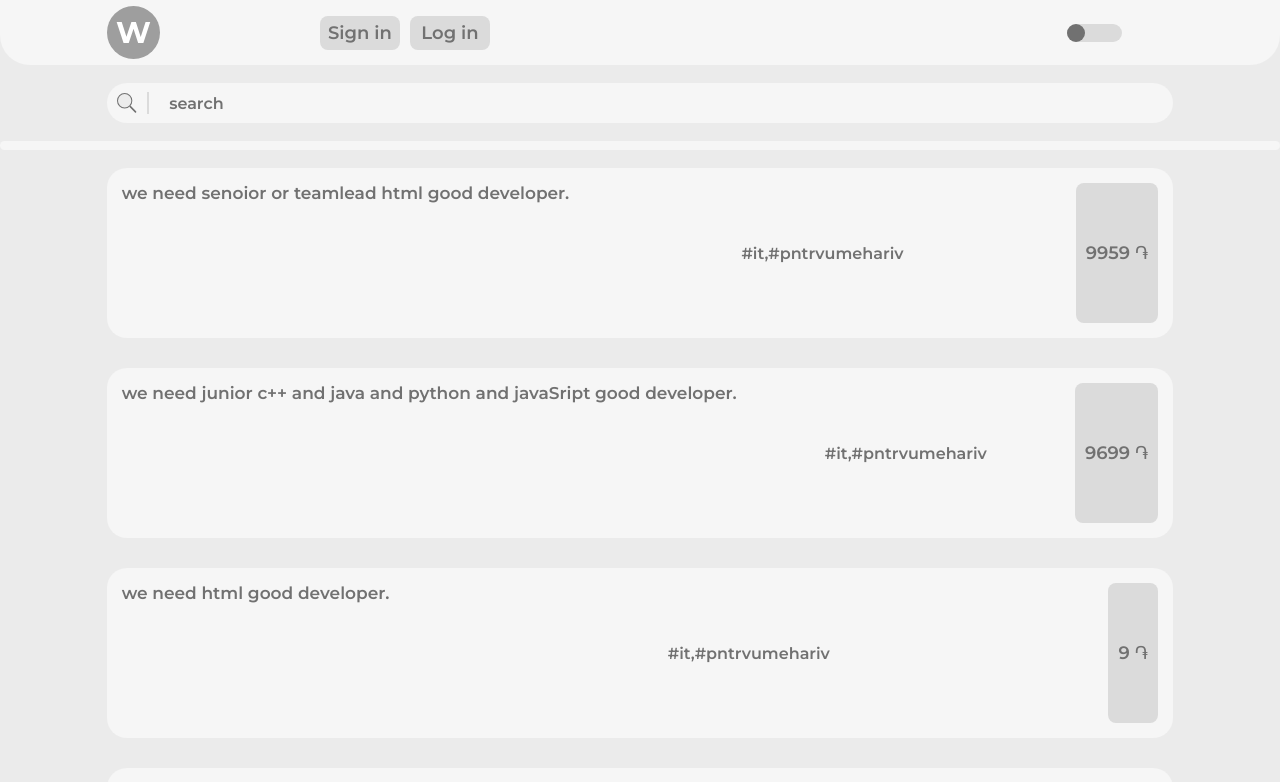
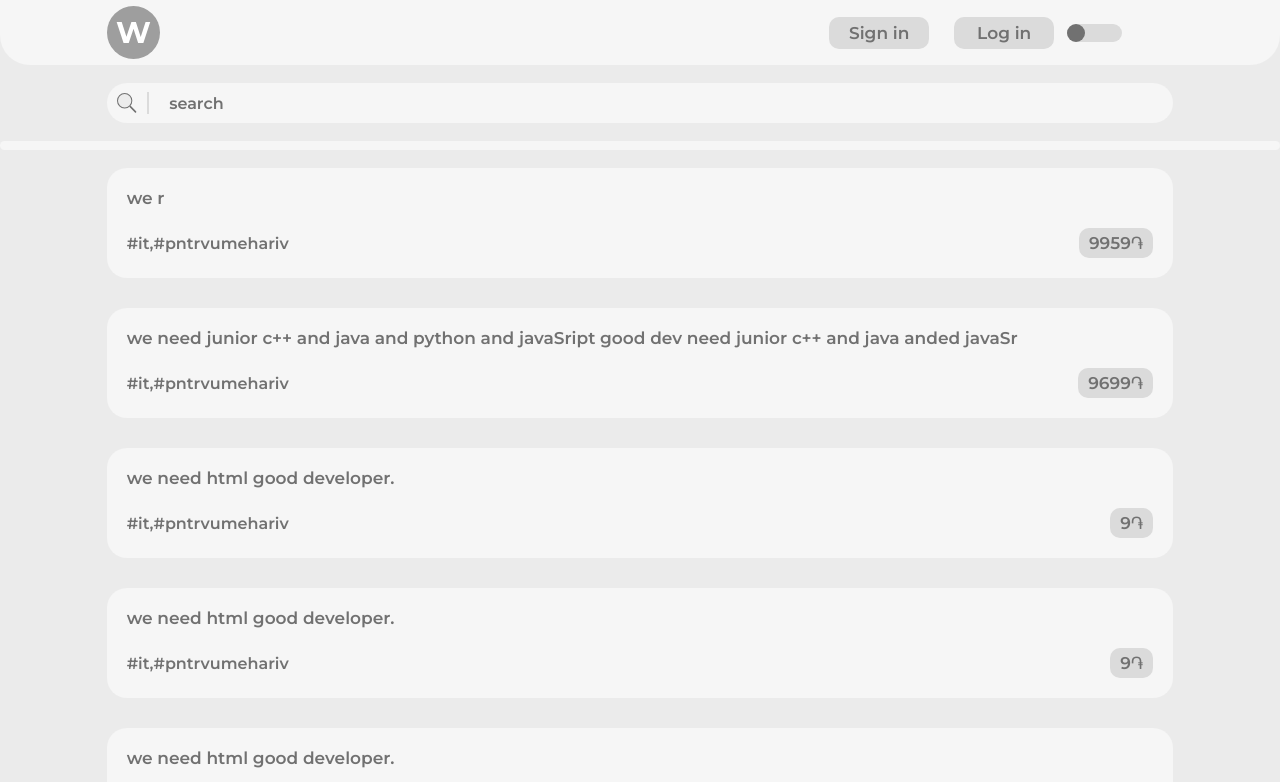
Before and after one commit to saroamirkhanyan/workhub, a React (Create React App) app: page / in a window 1280 px wide. Shown: the top 782 px of the page. Built offline with nearby package versions, Linux system fonts and the light colour scheme.

Commit message:
adaptive header

```diff
--- a/src/components/Content/Main/Jobs/JobCard.jsx
+++ b/src/components/Content/Main/Jobs/JobCard.jsx
@@ -4,30 +4,28 @@ import { Button } from '../../../../styled/StyledElements'
 
 const JobCardStyled = styled.section`
   width: 100%;
-  height: 170px;
   background-color: ${(props) => props.theme.primaryBg};
   color: ${(props) => props.theme.primaryColor};
   border-radius: 20px;
-  padding: 15px;
-  display: flex;
-  flex-wrap: wrap;
-  justify-content: space-between;
+  padding: 20px;
+  display: grid;
+  grid-template-columns: 1fr 1fr;
+  grid-row-gap: 20px;
 `
 
 const CardTitle = styled.h1`
+  grid-column: 1/3;
   font-weight: 600;
   font-size: 17px;
-  height: 70%;
 `
 const CardButton = styled(Button)`
-  font-size: 18px;
-  background-color: ${(props) => props.theme.btnCol};
-  min-width: 50px;
   padding: 5px 10px;
+  align-self: center;
+  justify-self: end;
 `
 
-const CardHashtegs = styled.div`
-  margin: auto 0;
+const CardHashtegs = styled.p`
+  align-self: center;
 `
 
 function JobCard({ jobText, jobHashtags, jobSalary }) {
--- a/src/components/Content/Main/Jobs/Jobs.jsx
+++ b/src/components/Content/Main/Jobs/Jobs.jsx
@@ -8,7 +8,8 @@ const Main = styled.main`
   grid-template-columns: repeat(12, 1fr);
 `
 const Article = styled.article`
-  display: grid;
+  display: flex;
+  flex-direction: column;
   grid-column: 2 / 12;
   grid-row-gap: 30px;
 `
@@ -18,39 +19,39 @@ function Jobs() {
     <Main>
       <Article>
         <JobCard
-          jobText="we need senoior or teamlead  html good developer."
+          jobText="we r"
           jobHashtags="#it,#pntrvumehariv"
-          jobSalary="9959 ֏"
+          jobSalary="9959֏"
         />
         <JobCard
-          jobText="we need junior c++ and java and python and javaSript good developer."
+          jobText="we need junior c++ and java and python and javaSript good dev need junior c++ and java anded javaSr "
           jobHashtags="#it,#pntrvumehariv"
-          jobSalary="9699 ֏"
+          jobSalary="9699֏"
         />
         <JobCard
           jobText="we need html good developer."
           jobHashtags="#it,#pntrvumehariv"
-          jobSalary="9 ֏"
+          jobSalary="9֏"
         />
         <JobCard
           jobText="we need html good developer."
           jobHashtags="#it,#pntrvumehariv"
-          jobSalary="9 ֏"
+          jobSalary="9֏"
         />
         <JobCard
           jobText="we need html good developer."
           jobHashtags="#it,#pntrvumehariv"
-          jobSalary="9 ֏"
+          jobSalary="9֏"
         />
         <JobCard
           jobText="we need html good developer."
           jobHashtags="#it,#pntrvumehariv"
-          jobSalary="9 ֏"
+          jobSalary="9֏"
         />
         <JobCard
           jobText="we need html good developer."
           jobHashtags="#it,#pntrvumehariv"
-          jobSalary="9 ֏"
+          jobSalary="9֏"
         />
       </Article>
     </Main>
--- a/src/components/Header/Logo.jsx
+++ b/src/components/Header/Logo.jsx
@@ -1,13 +1,18 @@
 import React from 'react'
 import styled from 'styled-components'
+import { Device } from '../../styled/DeviceBreackpoints'
 
 const LogoStyled = styled.div`
   grid-column: 2 /4;
-  width: 53px;
-  height: 53px;
   background: url(${(props) => props.theme.LogoMob});
   background-size: 100%;
   background-repeat: no-repeat;
+  width: 14vw;
+  height: 14vw;
+  @media ${Device.mobileS} {
+    width: 53px;
+    height: 53px;
+  }
 `
 
 function Logo() {
--- a/src/components/Header/SignButtons.jsx
+++ b/src/components/Header/SignButtons.jsx
@@ -1,30 +1,35 @@
 import React from 'react'
 import styled from 'styled-components'
+import { Device } from '../../styled/DeviceBreackpoints'
 import { Button } from '../../styled/StyledElements'
 
 const SignButtonsWrapper = styled.div`
   grid-column: 4/7;
   display: flex;
   justify-content: space-between;
-  width: 170px;
+  width: 150px;
+  @media ${Device.mobileS} {
+    grid-column: 7/11;
+    justify-self: end;
+    justify-content: space-around;
+    width: 250px;
+  }
 `
 
-const ButtonSignIn = styled(Button)`
-  width: 80px;
-  height: 34px;
+const SignButton = styled(Button)`
+  width: 70px;
+  height: 32px;
   font-weight: 600;
-`
-const ButtonLogIn = styled(Button)`
-  width: 80px;
-  height: 34px;
-  font-weight: 600;
+  @media ${Device.mobileS} {
+    width: 100px;
+  }
 `
 
 function SignButtons() {
   return (
     <SignButtonsWrapper>
-      <ButtonSignIn>Sign in</ButtonSignIn>
-      <ButtonLogIn>Log in</ButtonLogIn>
+      <SignButton>Sign in</SignButton>
+      <SignButton>Log in</SignButton>
     </SignButtonsWrapper>
   )
 }
--- a/src/components/Header/ThemeSwitch.jsx
+++ b/src/components/Header/ThemeSwitch.jsx
@@ -1,18 +1,23 @@
 import React from 'react'
 import styled from 'styled-components'
+import { Device } from '../../styled/DeviceBreackpoints'
 
 const SwitcherLabel = styled.label`
+  display: grid;
   outline: none;
   grid-column: 11/13;
   position: relative;
-  width: 55px;
+  border-radius: 9px;
+  width: 45px;
   height: 18px;
-  border-radius: 9px;
   background-color: ${(props) => props.theme.btnCol};
+  cursor: pointer;
   &:focus {
     user-select: none;
   }
-  cursor: pointer;
+  @media ${Device.mobileS} {
+    width: 55px;
+  }
 `
 
 const SwitcherCircle = styled.span`
@@ -23,17 +28,19 @@ const SwitcherCircle = styled.span`
   background-color: ${(props) => props.theme.primaryColor};
   transition: all 0.3s ease-in-out;
 `
+
 const SwitcherInput = styled.input`
   width: 0;
   height: 0;
   opacity: 0;
+  margin-right: auto;
   &:checked + ${SwitcherCircle} {
-    transform: translateX(37px);
+    justify-self: end;
   }
 `
 function Switcher({ theme, setTheme }) {
   const swtcherClicked = () => {
-    setTheme(theme === 'light' ? 'dark' : 'light')
+    setTheme(theme === 'light' && 'dark')
   }
   return (
     <SwitcherLabel>
--- /dev/null
+++ b/src/styled/DeviceBreackpoints.js
@@ -0,0 +1,6 @@
+export const Device = {
+  mobileS: '(min-width:410px)',
+  mobileM: '(min-width:768px)',
+  laptop: '(min-width:992px)',
+  desktop: '(min-width:1200px)',
+}
--- a/src/styled/StyledElements.js
+++ b/src/styled/StyledElements.js
@@ -1,10 +1,18 @@
 import styled from 'styled-components'
 
 export const Button = styled.button`
+  display: flex;
+  justify-content: center;
+  align-items: center;
   outline: none;
   border: 0;
-  border-radius: 8px;
+  border-radius: 10px;
   background-color: ${(props) => props.theme.btnCol};
   color: ${(props) => props.theme.primaryColor};
-  font-size: 18px;
+  font-size: 17px;
 `
+export const Wrapper = styled.div`
+  display: flex;
+  justify-content: ${(props) => props.justify};
+  align-items: ${(props) => props.align};
+`
```
